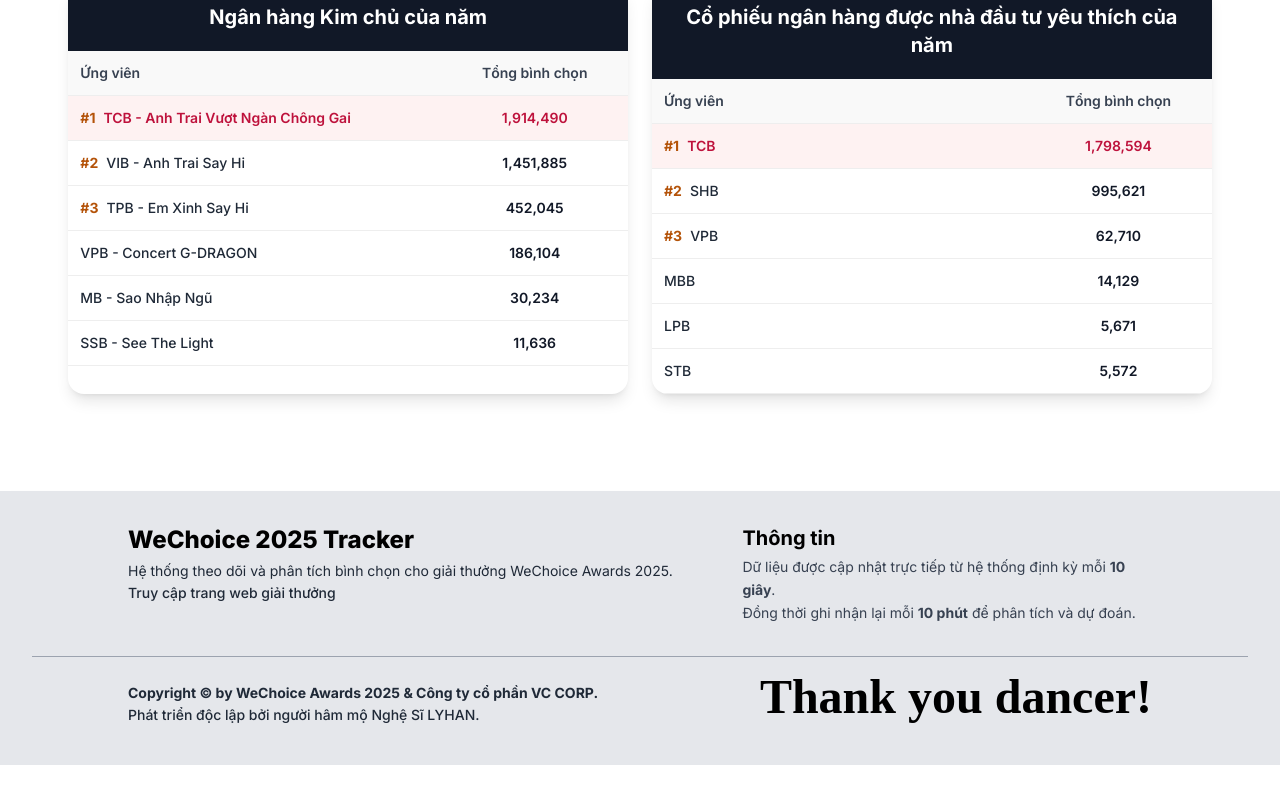
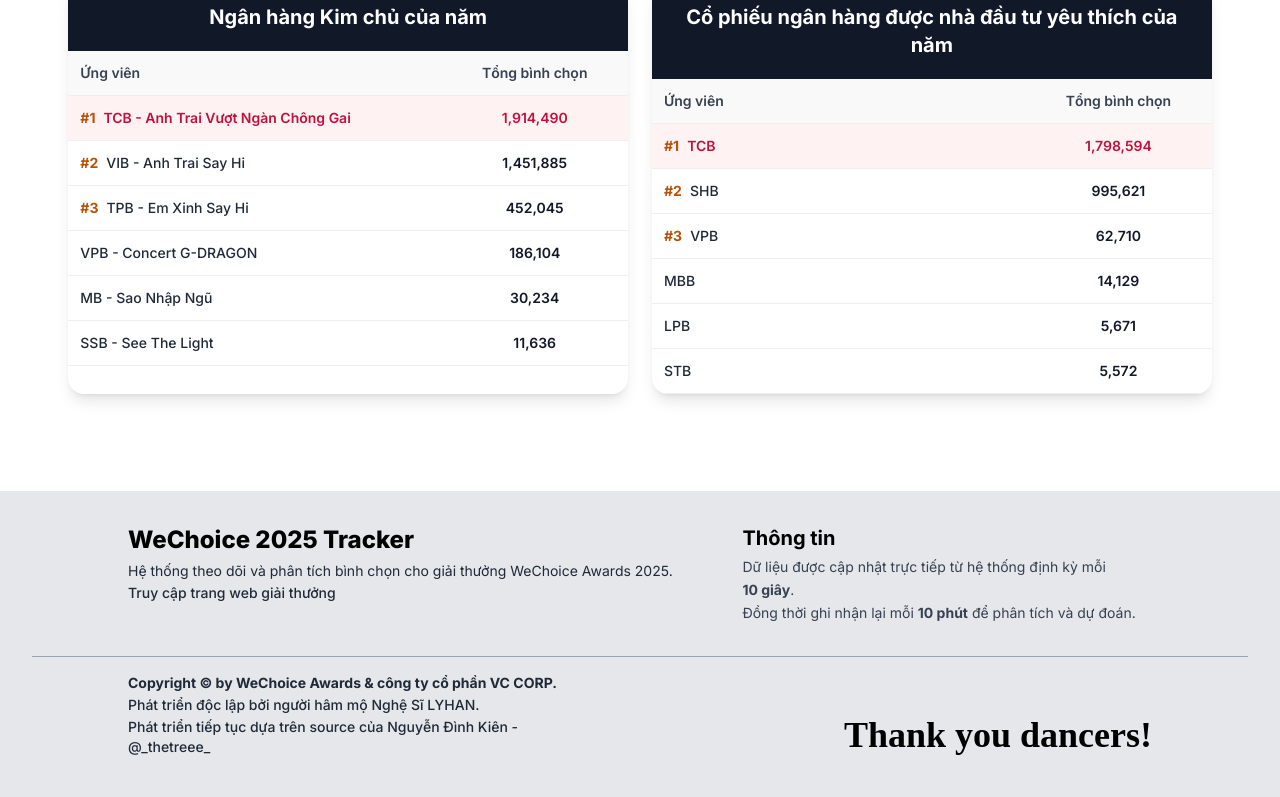
Before and after one commit to ntu09082007-eng/wechoice-tracker-frontend, a React (Vite) app: page /realtime in a window 1280 px wide. Shown: the part 334-1131 px from the top of the page. Before the commit the page ends 1099 px from the top, so only its background shows below. Built offline with nearby package versions, Linux system fonts and the light colour scheme; what chartjs-plugin-zoom would draw is missing.

Commit message:
Update Footer.tsx

```diff
--- a/src/components/Footer.tsx
+++ b/src/components/Footer.tsx
@@ -3,9 +3,9 @@ import React from 'react';
 export default function Footer() {
   return (
     <footer className="bg-gray-200 text-gray-700 mt-auto w-full border-t border-gray-200 shadow-lg">
-      <div className="w-full px-4 md:px-8 py-8"> {/* Giảm padding ngang một chút */}
+      <div className="w-full px-4 md:px-8 py-8">
 
-        {/* Phần nội dung trên - GIỮ NGUYÊN */}
+        {/* Phần nội dung trên */}
         <div className="grid grid-cols-1 xl:grid-cols-5 auto-cols-min gap-y-6 max-w-5xl mx-auto">
           <div className="xl:col-span-3">
             <h3 className="text-2xl font-extrabold mb-1 text-black">
@@ -22,36 +22,43 @@ export default function Footer() {
           <div className="xl:col-span-2">
             <h3 className="text-black text-xl font-bold mb-1">Thông tin</h3>
             <p className="text-sm leading-relaxed">
+              {/* SỬA LỖI: Thêm whitespace-nowrap để "10 giây" không bị ngắt dòng */}
               Dữ liệu được cập nhật trực tiếp từ hệ thống định kỳ mỗi{" "}
-              <b>10 giây</b>.
+              <b className="whitespace-nowrap">10 giây</b>.
               <br />
-              Đồng thời ghi nhận lại mỗi <b>10 phút</b> để phân tích và dự đoán.
+              Đồng thời ghi nhận lại mỗi <b className="whitespace-nowrap">10 phút</b> để phân tích và dự đoán.
             </p>
           </div>
         </div>
 
-        {/* --- PHẦN DƯỚI ĐÂY LÀ QUAN TRỌNG --- */}
+        {/* Phần dưới */}
         <div className="border-t border-gray-400 mt-8 pt-4 mb-2">
-          {/* max-w-5xl: Bóp chiều rộng lại để 2 bên gần nhau hơn */}
           <div className="flex flex-col md:flex-row justify-between items-end max-w-5xl mx-auto">
 
             {/* Bên trái: Copyright */}
             <div className="text-center md:text-left mb-4 md:mb-0">
               <p className="text-gray-800 text-sm font-bold">
-                Copyright © by WeChoice Awards 2025 & Công ty cổ phần VC CORP.
+                Copyright © by WeChoice Awards & công ty cổ phần VC CORP.
               </p>
               <p className="text-gray-800 text-sm mt-0.5 font-medium">
                 Phát triển độc lập bởi người hâm mộ Nghệ Sĩ LYHAN.
               </p>
+              <p className="text-gray-800 text-sm mt-0.5 font-medium">
+                Phát triển tiếp tục dựa trên source của Nguyễn Đình Kiên -
+              <h3 className="text-gray-800 text-sm font-extrabold hover:underline">
+              <a href="https://www.threads.com/@_thetreee_" target="_blank" rel="noreferrer">@_thetreee_</a>
+              </h3>
+              </p>
             </div>
 
-            {/* Bên phải: Chữ "Thank you dancer!" */}
+            {/* Bên phải: Chữ "Thank you dancers!" */}
             <div
-              className="text-black text-5xl md:text-5xl leading-none pb-1"
-              // Dùng font Dancing Script, chỉnh đậm lên tí (700) cho giống ảnh mẫu
+              // SỬA: Đổi text-5xl thành text-4xl cho nhỏ lại
+              className="text-black text-4xl leading-none pb-1"
+              // Giữ nguyên font Dancing Script đẹp
               style={{ fontFamily: '"Dancing Script", cursive', fontWeight: 700 }}
             >
-              Thank you dancer!
+              Thank you dancers!
             </div>
 
           </div>
```
